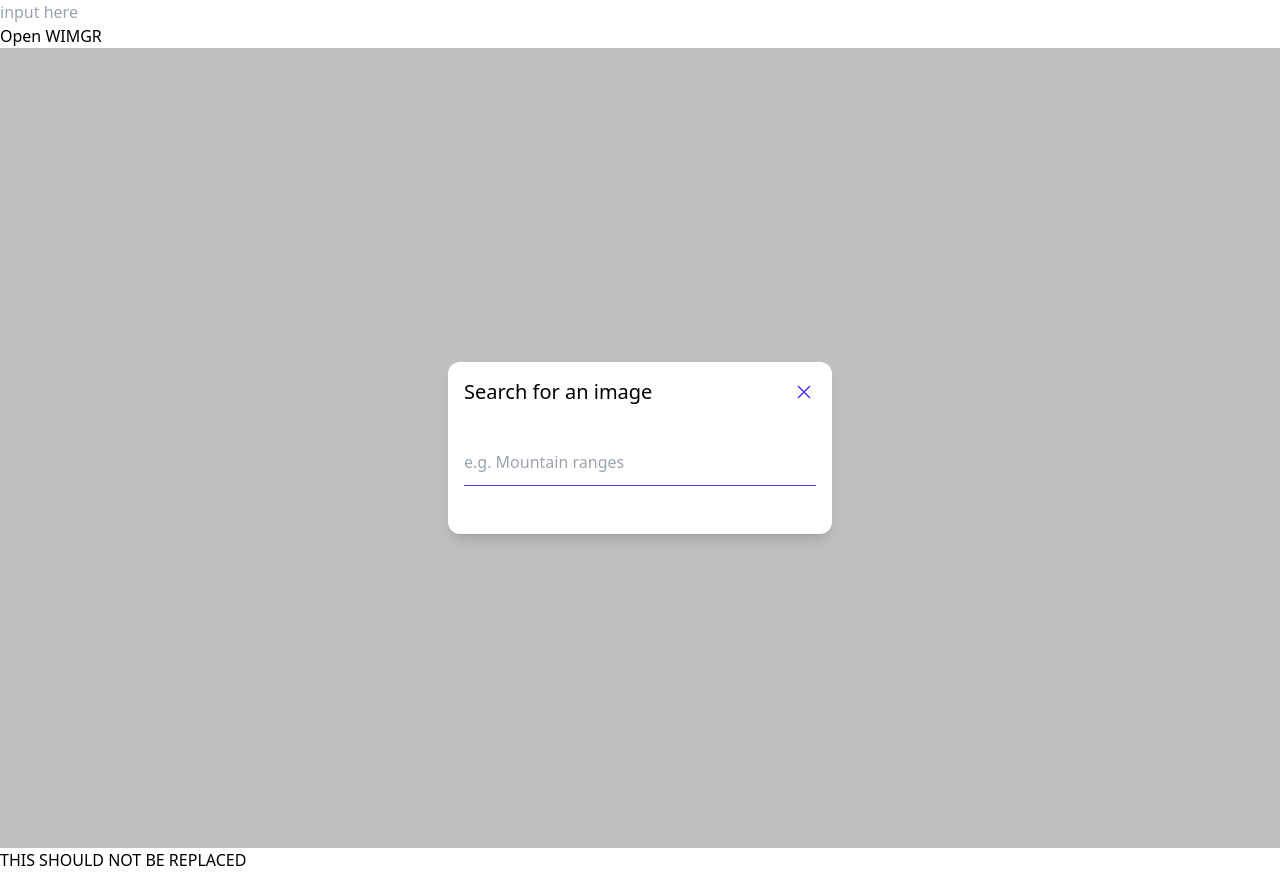
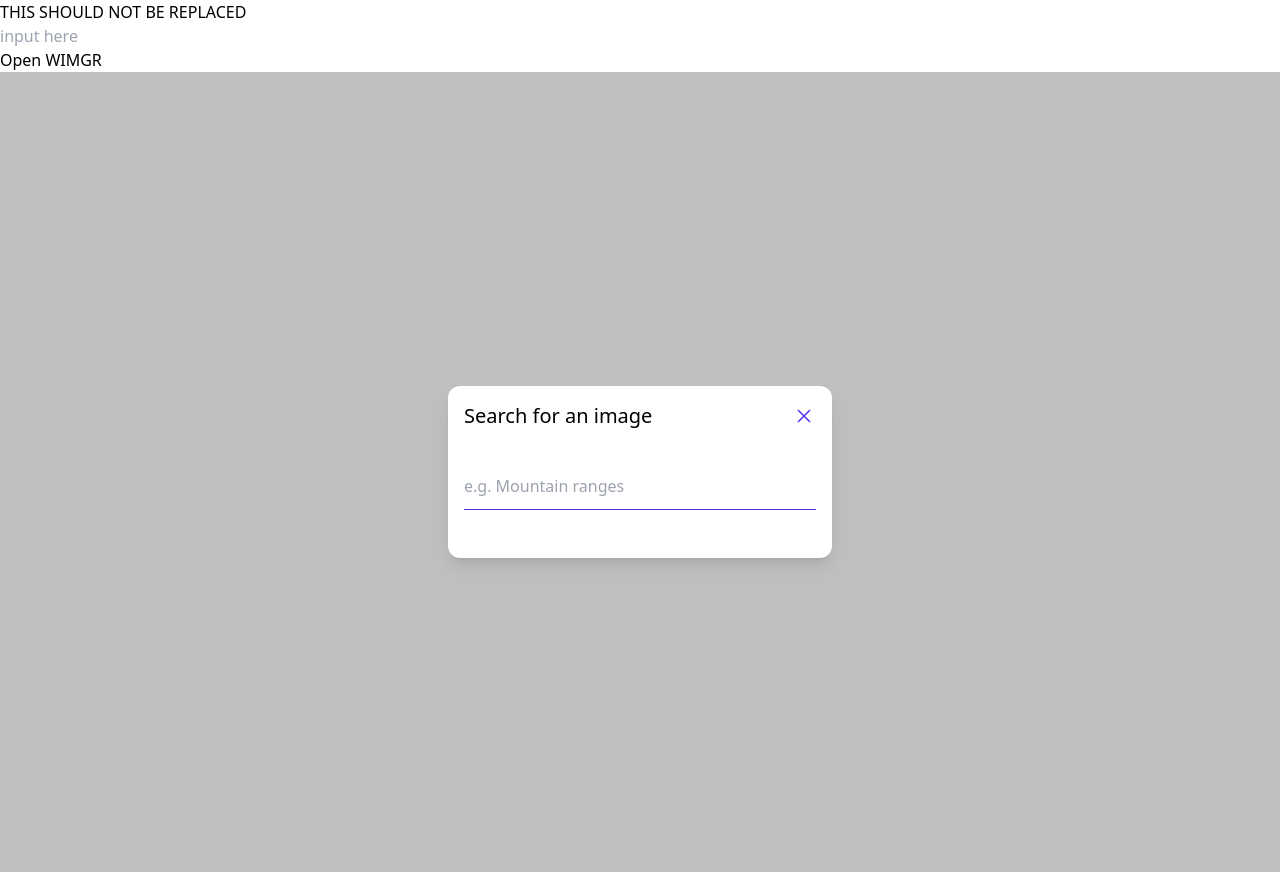
Before and after one commit to BobWolt/W-IMGR, a React (Vite) app: page / in a window 1280 px wide. Built offline with nearby package versions, Linux system fonts and the light colour scheme.

Commit message:
createportal test

```diff
--- a/index.html
+++ b/index.html
@@ -8,7 +8,7 @@
 	</head>
 	<body>
 		<div id="w-imgr-container"></div>
-		<div class="wimgr-widget"></div>
+
 		<h1>THIS SHOULD NOT BE REPLACED</h1>
 
 		<script type="module" src="/src/main.jsx"></script>
--- a/src/App.jsx
+++ b/src/App.jsx
@@ -4,7 +4,7 @@ import Modal from './components/modal';
 
 function App() {
 	return (
-		<>
+		<div>
 			<input
 				className='w-screen'
 				placeholder='input here'
@@ -14,7 +14,7 @@ function App() {
 			<div className='w-full h-screen bg-black/25 flex flex-row items-center justify-center'>
 				<Modal />
 			</div>
-		</>
+		</div>
 	);
 }
 
--- a/src/main.jsx
+++ b/src/main.jsx
@@ -2,6 +2,7 @@ import React from 'react';
 import ReactDOM from 'react-dom/client';
 import App from './App.jsx';
 import './App.css';
+import { createPortal } from 'react-dom';
 
 const widgetRoot = document.querySelectorAll('.wimgr-widget');
 console.log(widgetRoot);
@@ -10,6 +11,9 @@ console.log(widgetRoot);
 const rootElement = document.getElementById('w-imgr-container');
 const root = ReactDOM.createRoot(rootElement);
 
+/* const rootEl = document.createElement('div');
+document.body.appendChild(rootEl); */
+
 /* ReactDOM.createRoot(document.querySelector('body')).render(
 	<React.StrictMode>
 		<App />
@@ -17,9 +21,12 @@ const root = ReactDOM.createRoot(rootElement);
 ); */
 
 root.render(
-	<React.StrictMode>
-		<App />
-	</React.StrictMode>
+	createPortal(
+		<React.StrictMode>
+			<App />
+		</React.StrictMode>,
+		document.body
+	)
 );
 
 /* widgetRoot.forEach((div) => {
```
Also changed, not shown: 3 other files (tests, documents, lock files or other folders).
